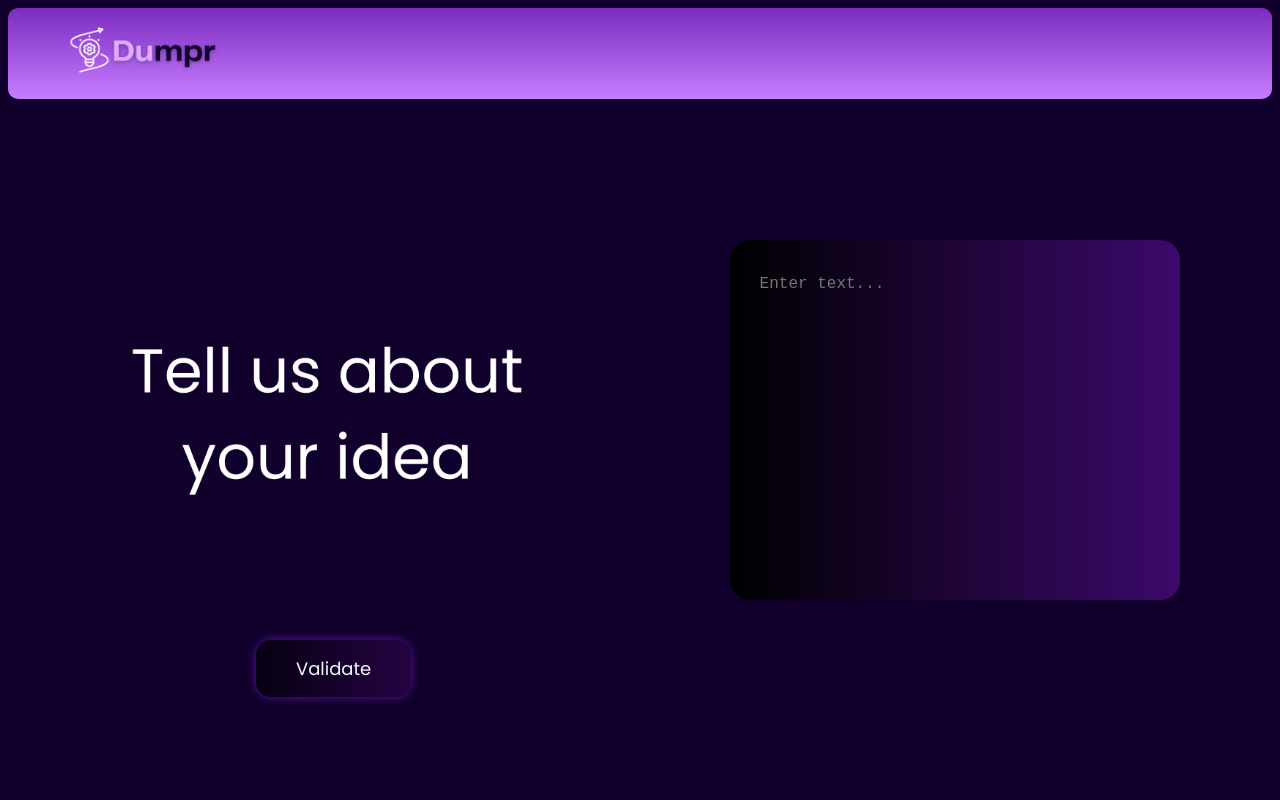
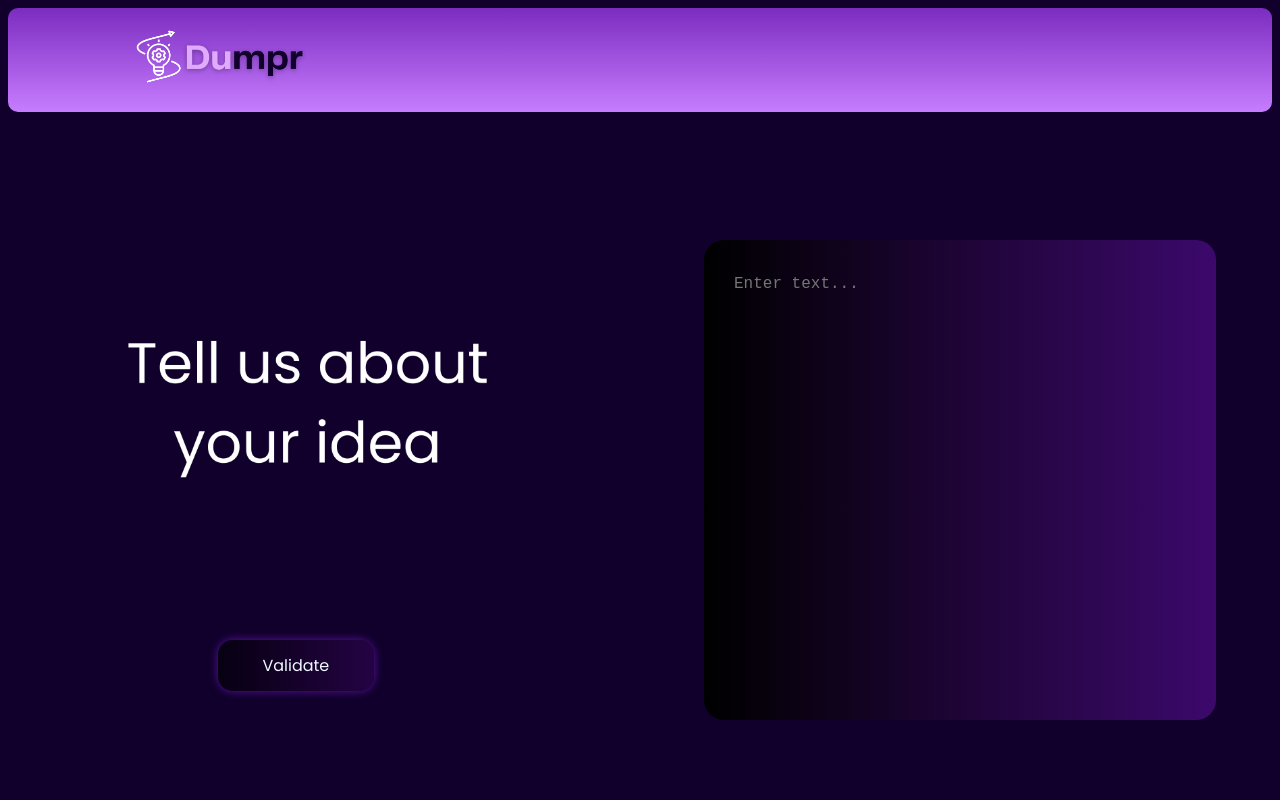
Before and after one commit to httprity/dumprr, a website: page main.html in a window 1280 px wide. Shown: the top 800 px of the page. Drawn offline with nearby package versions, Linux system fonts and the light colour scheme.

Commit message:
2nd change

```diff
--- a/stylemain.css
+++ b/stylemain.css
@@ -13,15 +13,16 @@ body{
 
 .navbar{
     background: linear-gradient(#7b2cbf,#c77dff);
-    padding-inline: 60px;
+    padding-inline: 10%;
+    height: auto;
     border-radius: 10px;
 }
 .navdiv img{
-    width: 150px;
+    width: 17%;
     height: auto;
 }
 .tellus img{
-    width: 500px;
+    width: 36%;
     position: absolute;
     top: 34%;
     left: 6%;
@@ -30,10 +31,10 @@ body{
     position: absolute;
     background: linear-gradient(to right,#000000,#3c096c);
     padding: 0;
-   width: 450px;
-   height: 360px;
+   width: 40%;
+   height: 60%;
    top: 30%;
-   left: 57%;
+   left: 55%;
     border-radius: 20px;
     border: none;
     overflow: hidden;
@@ -47,7 +48,7 @@ textarea {
     border: none;
     padding: 10px;
     font-family: 'Courier New', Courier, monospace;
-    font-size: 16px;
+    font-size: 100%;
     margin-left: 20px;
     margin-top: 25px;
     outline: none;
@@ -56,16 +57,16 @@ button{
     color: aliceblue;
     position: absolute;
     top: 80%;
-    left:20%;
-    padding: 15px 40px;
+    left:17%;
+    padding: 1% 3.5%;
     border-radius: 15px;
-    font-size: 18px;
+    font-size: 100%;
     font-family: "Poppins", sans-serif;;
     background: linear-gradient(to right, #070012, #240343);
     text-decoration: none;
     border: none;
     box-shadow: 0 0 10px rgba(109, 22, 191, 0.8);
-    transition: box-shadow 0.3s ease;
+    transition: box-shadow 0.2s ease;
 }
 button:hover{
     transform: scale(1.3);
@@ -82,7 +83,7 @@ button a {
     top: 115%;
     left: 8%;
     width: 82%;
-    height: 450px;
+    height: 75%;
     padding: 20px;
     color: white;
     border-radius: 25px;
```
Also changed, not shown: style.css (+10 -11 lines).
